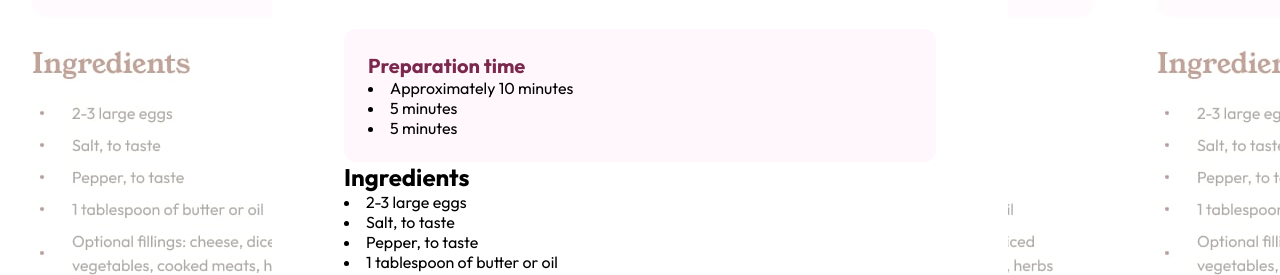
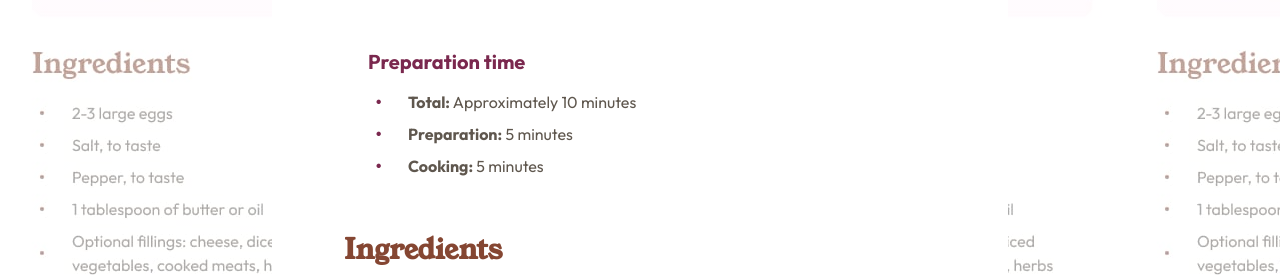
Before and after one commit to Sayf3r/recipe-page-main, a plain HTML site: page index.html in a window 1280 px wide. Shown: the part 638-913 px from the top of the page. Drawn offline with Linux system fonts and the light colour scheme.

Commit message:
add preparation time & ingredient section

```diff
--- a/assets/style.css
+++ b/assets/style.css
@@ -19,6 +19,7 @@
     --dark-charcoal: hsl(24, 5%, 18%);
     --snow: #FFF7FB;
     --dark-raspberry: #7A284E;
+    --brandy-red: #854632;
 }
 
 html,
@@ -41,6 +42,36 @@ body {
     linear-gradient(to top, rgba(255, 255, 255, 0.5), rgba(255, 255, 255, 0.5)),
     url(../design/mobile-design.jpg),
     top center;
+}
+
+.subtitle {
+    color: var(--brandy-red);
+    font-family: "Young Serif";
+    font-size: var(--heading-m);
+    margin-bottom: 18px;
+}
+
+li {
+    color: var(--wenge-brown);
+    padding-left: 40px;
+    list-style: none;
+    position: relative;
+    margin-bottom: 8px;
+    line-height: 1.5rem;
+}
+
+li::before {
+    content: "•";
+    color: var(--dark-raspberry);
+    font-size: 1.4rem;
+    position: absolute;
+    top: 50%;
+    transform: translateY(-50%);
+    left: 7px;
+}
+
+li:last-child {
+    margin-bottom: 0;
 }
 
 .recipe-img {
@@ -69,9 +100,9 @@ body {
 }
 
 .recipe-info-block {
-    background-color: var(--snow);
+    /*background-color: var(--snow);*/
     padding: 24px;
-    margin-top: 32px;
+    margin: 28px 0;
     border-radius: 12px;
 }
 
@@ -79,7 +110,10 @@ body {
     font-size: var(--fs-m);
     color: var(--dark-raspberry);
     font-weight: 700;
+    margin-bottom: 16px;
 }
+
+
 
 .attribution {
     display: none;
--- a/index.html
+++ b/index.html
@@ -24,9 +24,9 @@
         <div class="recipe-info-block">
           <p class="recipe-info-title">Preparation time</p>
           <ul>
-            <li>Approximately 10 minutes</li>
-            <li>5 minutes</li>
-            <li>5 minutes</li>
+            <li><strong>Total:</strong> Approximately 10 minutes</li>
+            <li><strong>Preparation:</strong> 5 minutes</li>
+            <li><strong>Cooking:</strong> 5 minutes</li>
           </ul>
         </div>
         <section class="ingredients">
```
